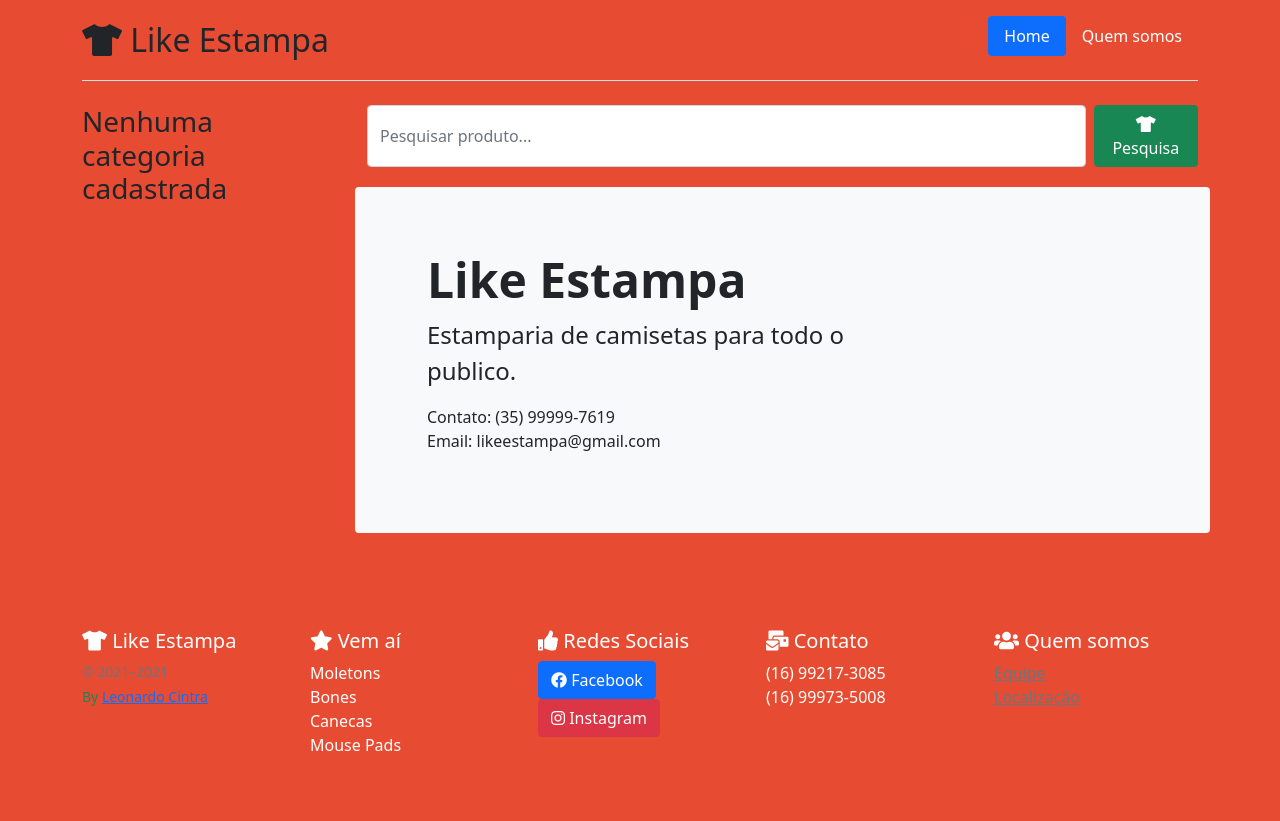
After one commit to leonardocintra/likeestampa.com.br, a Django app: page /quem-somos in a window 1280 px wide. The commit adds this page. Run offline with Django 3.2, Linux system fonts and the light colour scheme; some libraries are stand-ins or nearby versions.

Commit message:
about and envs

```diff
--- /dev/null
+++ b/core/templates/about.html
@@ -0,0 +1,17 @@
+{% extends "base.html" %}
+
+{% block content %}
+<div class="row">
+    <div class="p-5 mb-5 bg-light rounded-2">
+        <div class="container-fluid py-3">
+            <h1 class="display-5 fw-bold">Like Estampa</h1>
+            <p class="col-md-8 fs-4">Estamparia de camisetas para todo o publico.</p>
+            <p class="col-md-8">
+                Contato: (35) 99999-7619
+                <br />
+                Email: likeestampa@gmail.com
+            </p>
+        </div>
+    </div>
+</div>
+{% endblock %}
--- a/core/templates/base.html
+++ b/core/templates/base.html
@@ -14,7 +14,8 @@
 
     <link rel="canonical" href="https://getbootstrap.com/docs/5.0/examples/heroes/">
 
-    <script data-ad-client="ca-pub-9571667666704538" async src="https://pagead2.googlesyndication.com/pagead/js/adsbygoogle.js"></script>
+    <script data-ad-client="ca-pub-9571667666704538" async
+        src="https://pagead2.googlesyndication.com/pagead/js/adsbygoogle.js"></script>
 
 
     <!-- Bootstrap core CSS -->
@@ -41,22 +42,26 @@
 
             <ul class="nav nav-pills">
                 <li class="nav-item"><a href="/" class="nav-link active btn btn-primary">Home</a></li>
-                <li class="nav-item"><a href="#" class="nav-link btn btn-primary">Novidades</a></li>
-                <li class="nav-item"><a href="#" class="nav-link btn btn-primary">Quem somos</a></li>
+                <!-- <li class="nav-item"><a href="#" class="nav-link btn btn-primary">Novidades</a></li> -->
+                <li class="nav-item"><a href="{% url 'core:about' %}" class="nav-link btn btn-primary">Quem somos</a>
+                </li>
             </ul>
         </header>
 
         <div class="row">
             <div class="col-lg-3">
-                <div class="list-group">
-                    {% for categoria in subcategorias %}
-                    <a href="{% url 'catalogo:lista_por_subcategoria' categoria.slug %}" class="list-group-item"><i
-                            class="fas fa-{{ categoria.icone_fontawesome }}"></i> {{ categoria.nome }}</a>
-                    {% empty %}
-                    <h3>Nenhuma categoria cadastrada</h3>
-                    {% endfor %}
+                {% include 'includes/_categorias.html' %}
             </div>
-                <br />
+            <div class="col-lg-9">
+                {% include 'includes/_pesquisa.html' %}
+
+                {% block content %}
+                {% endblock %}
+            </div>
+        </div>
+
+    </div>
+
     <div>
         <!-- Messenger Plugin de bate-papo Code -->
         <div id="fb-root"></div>
@@ -80,21 +85,6 @@
         <!-- Your Plugin de bate-papo code -->
         <div class="fb-customerchat" attribution="setup_tool" page_id="106768004885009">
         </div>
-                </div>
-            </div>
-            <div class="col-lg-9">
-
-                <form class="d-flex" style="padding-bottom: 20px;" role="search" action="{% url 'catalogo:product_list' %}">
-                    <input class="form-control me-2" type="search" name="q" placeholder="Pesquisar produto..."
-                        aria-label="Search">
-                    <button class="btn btn-success" type="submit"><i class="fas fa-tshirt"></i> Pesquisa</button>
-                </form>
-
-                {% block content %}
-                {% endblock %}
-            </div>
-        </div>
-
     </div>
 
     <footer class="container py-5 text-white">
--- /dev/null
+++ b/core/templates/includes/_categorias.html
@@ -0,0 +1,8 @@
+<div class="list-group">
+    {% for categoria in subcategorias %}
+    <a href="{% url 'catalogo:lista_por_subcategoria' categoria.slug %}" class="list-group-item"><i
+            class="fas fa-{{ categoria.icone_fontawesome }}"></i> {{ categoria.nome }}</a>
+    {% empty %}
+    <h3>Nenhuma categoria cadastrada</h3>
+    {% endfor %}
+</div>
--- /dev/null
+++ b/core/templates/includes/_pesquisa.html
@@ -0,0 +1,4 @@
+<form class="d-flex" style="padding-bottom: 20px;" role="search" action="{% url 'catalogo:product_list' %}">
+    <input class="form-control me-2" type="search" name="q" placeholder="Pesquisar produto..." aria-label="Search">
+    <button class="btn btn-success" type="submit"><i class="fas fa-tshirt"></i> Pesquisa</button>
+</form>
--- a/core/urls.py
+++ b/core/urls.py
@@ -1,9 +1,11 @@
 
 from django.urls import path
+from .views import AboutView
 from catalogo import views
 
 app_name = 'core'
 
 urlpatterns = [
     path('', views.product_list.as_view(), name='index'),
+    path('quem-somos', AboutView.as_view(), name='about'),
 ]
--- /dev/null
+++ b/core/views.py
@@ -0,0 +1,5 @@
+from django.views.generic.base import TemplateView
+
+
+class AboutView(TemplateView):
+    template_name = "about.html"
--- a/likeestampa/settings.py
+++ b/likeestampa/settings.py
@@ -22,10 +22,10 @@ BASE_DIR = Path(__file__).resolve().parent.parent
 # See https://docs.djangoproject.com/en/3.2/howto/deployment/checklist/
 
 # SECURITY WARNING: keep the secret key used in production secret!
-SECRET_KEY = 'django-insecure-_&%r6!rao1dl+&wkye8f9bu#mc7gr#^$bn!6^@_5oiurzgkw1j'
+SECRET_KEY = os.environ.get('DJANGO_SECRET_KEY', 'django-insecure-_&%r6!rao1dl+&wkye8f9bu#mc7gr#^$bn!6^@_5oiurzgkw1j')
 
 # SECURITY WARNING: don't run with debug turned on in production!
-DEBUG = True
+DEBUG = os.environ.get('DEBUG', True)
 
 ALLOWED_HOSTS = ['likeestampa.herokuapp.com', 'likeestampa-test.herokuapp.com',
                  'likeestampa.com.br', '127.0.0.1', 'www.likeestampa.com.br']
```
Lines whose indentation alone changed are shown as unchanged.
